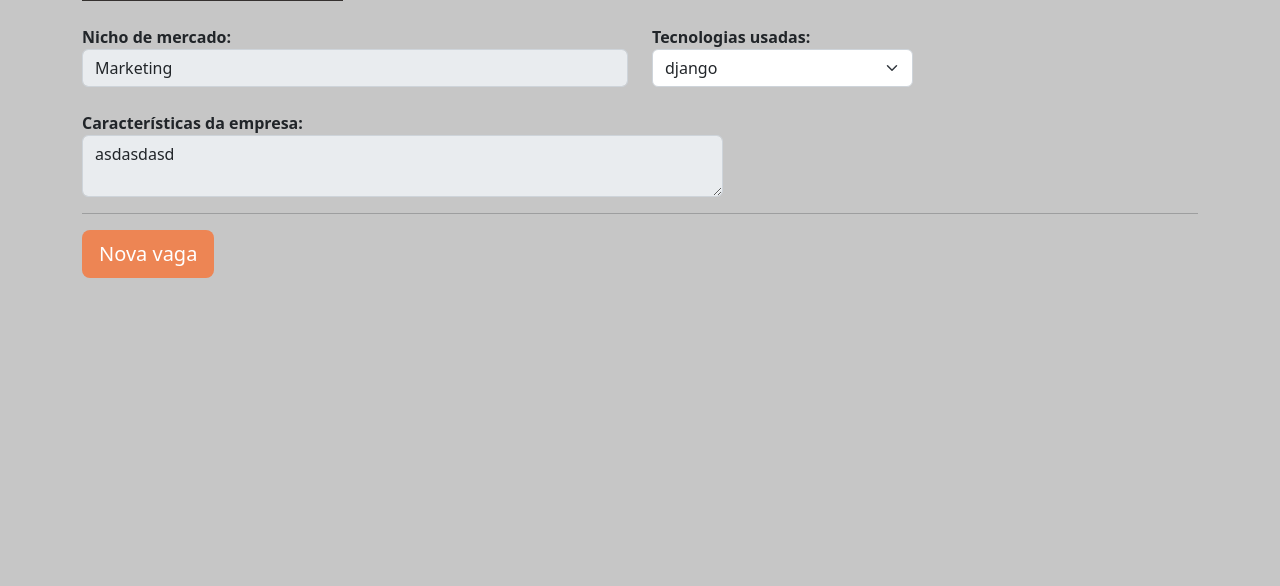
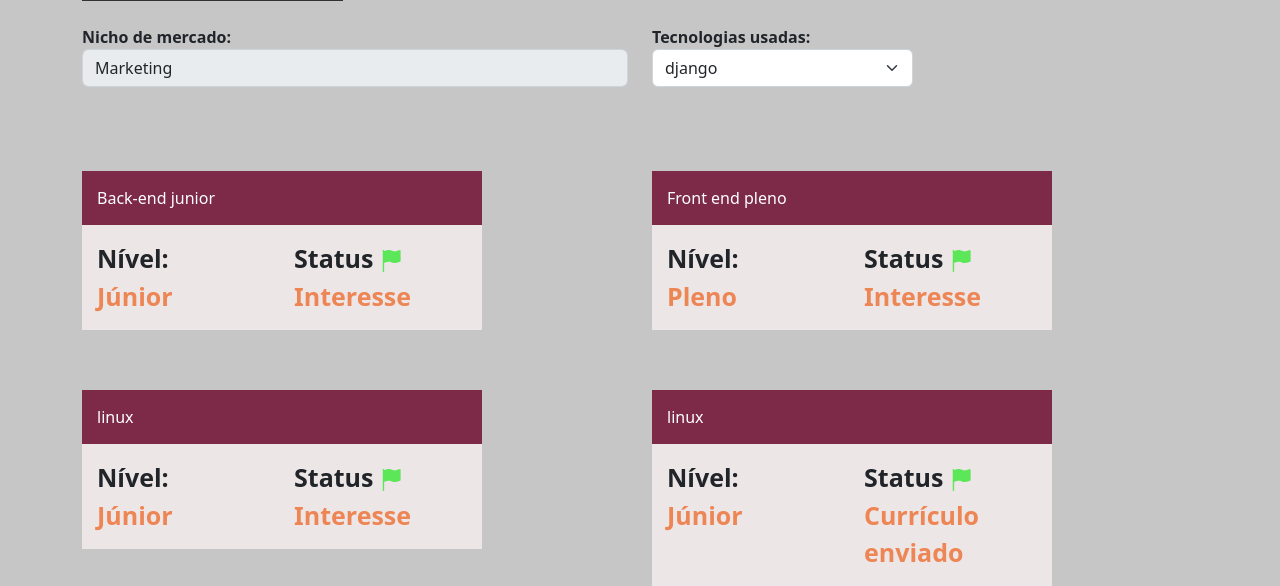
Before and after one commit to feliperuppel30/Pythonando, a Django app: page /home/empresa/5 in a window 1280 px wide. Shown: the part 344-930 px from the top of the page. Before the commit the page ends 622 px from the top, so only its background shows below. Run offline with Django 4.2, Linux system fonts and the light colour scheme; data comes from the database, SQL or seed files in the repository; both versions use the stored data as it was after the commit.

Commit message:
pythonzada

```diff
--- a/seletive/empresa/templates/empresa.html
+++ b/seletive/empresa/templates/empresa.html
@@ -59,7 +59,7 @@
                     {% for empresa in empresas %}
 
                         <tr {% if not forloop.counter|is_par%} class="tabela-linha" {% endif %}>
-                            <td>{{empresa.nome}}</td>
+                            <td><a href="{% url 'empresa_unica' empresa.id %}">{{empresa.nome}}</a></td>
                             <td>{{empresa.endereco}}</td>
                             <td>
 
--- a/seletive/empresa/templates/empresa_unica.html
+++ b/seletive/empresa/templates/empresa_unica.html
@@ -50,22 +50,6 @@
             </div>
         </div>
         <br>
-        <div class="row">
-            <div class="col-md-7">
-                <label>Características da empresa:</label>
-                <textarea disabled class="form-control">{{empresa.caracteristica_empresa}}</textarea>
-            </div>
-
-            <div class="col-md-3">
-
-
-            </div>
-        </div>
-
-        <hr>
-
-        <a data-bs-toggle="modal" data-bs-target="#exampleModal" class="btn btn-lg btn-orange">Nova vaga</a>
-
         <div class="row">
             {% for vaga in vagas %}
             <div class="col-md">
--- a/seletive/empresa/views.py
+++ b/seletive/empresa/views.py
@@ -1,9 +1,10 @@
-from django.shortcuts import render
-from django.http import HttpResponse
-from .models import Tecnologias, Empresa
-from django.shortcuts import redirect, get_object_or_404
 from django.contrib import messages
 from django.contrib.messages import constants
+from django.http import HttpResponse
+from django.shortcuts import get_object_or_404, redirect, render
+
+from .models import Empresa, Tecnologias, Vagas
+
 
 def nova_empresa(request):
     if request.method == "GET":
@@ -76,4 +77,5 @@ def empresa(request, id):
     empresa_unica = get_object_or_404(Empresa, id=id)
     empresas = Empresa.objects.all()
     tecnologias = Tecnologias.objects.all()
-    return render(request, 'empresa_unica.html', {'empresa':empresa_unica, 'tecnologias':tecnologias, 'empresas':empresas})
+    vagas = Vagas.objects.filter(empresa_id=id)
+    return render(request, 'empresa_unica.html', {'empresa':empresa_unica, 'tecnologias':tecnologias, 'empresas':empresas, 'vagas':vagas})
```
Also changed, not shown: seletive/db.sqlite3. Lines whose indentation alone changed are shown as unchanged.
